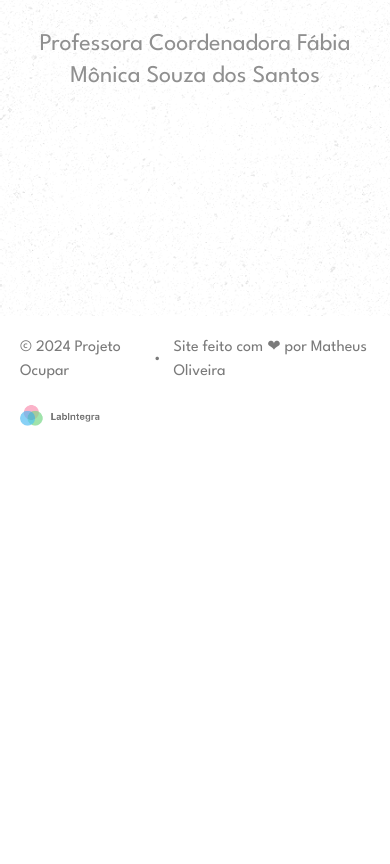
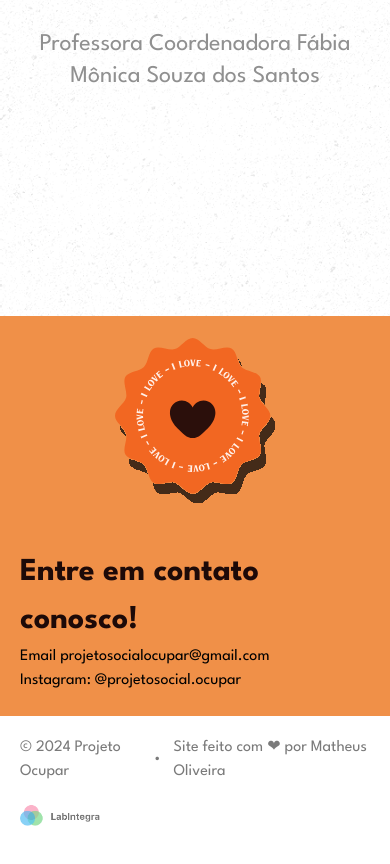
Before and after one commit to matebeing/projeto-ocupar, a React (Vite) app: page / in a window 390 px wide. Shown: the part 4949-5813 px from the top of the page. Before the commit the page ends 5475 px from the top, so only its background shows below. Built offline with nearby package versions, Linux system fonts and the light colour scheme; no server answers.

Commit message:
fix: responsive ;((((

```diff
--- /dev/null
+++ b/src/components/Contact/index.jsx
@@ -0,0 +1,20 @@
+import Sticker from '../../assets/sticker.svg';
+
+const Contact = () => {
+    return (
+        <div id='contato' className="bg-[#F09048] h-[25em]">
+            <div className="flex lg:flex-row sm:flex-col items-center justify-around h-full lg:max-w-[1100px] sm:w-full sm:px-5 lg:mx-auto">
+                 <img src={Sticker} className='lg:w-[15em] sm:w-[10em]' />
+                <div>
+                    <p className='text-[2rem] font-bold text-[#1d0a08]'>Entre em contato conosco!</p>
+                    <ul>
+                        <li>Email projetosocialocupar@gmail.com</li>
+                        <li>Instagram: @projetosocial.ocupar</li>
+                    </ul>
+                </div>
+            </div>
+        </div>
+    )
+}
+
+export default Contact;
--- a/src/pages/Home/index.jsx
+++ b/src/pages/Home/index.jsx
@@ -5,6 +5,7 @@ import Projects from "../../components/Projects";
 import Members from "../../components/Members";
 import Footer from "../../components/Footer";
 import ScrollToTopButton from "../../components/ScrollToTopButton";
+import Contact from "../../components/Contact";
 
 const Home = () => {
     return (
@@ -17,6 +18,7 @@ const Home = () => {
             <Objectives />
             <Projects />
             <Members />
+            <Contact />
             <Footer />
         </div>
     )
```
Also changed, not shown: src/assets/sticker.svg (added).
